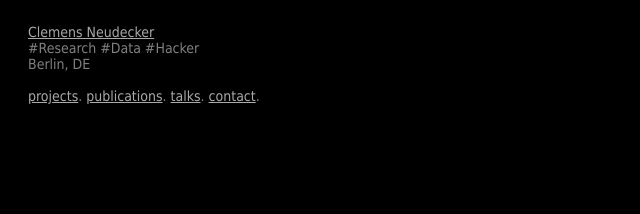
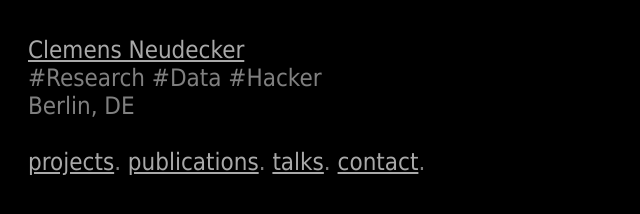
Before and after one commit to cneud/cneud.github.io, a plain HTML site: page index.html in a window 1280 px wide. Shown: the whole page, without its empty margins (0-640 px from the left). Drawn offline with nearby package versions, Linux system fonts and the light colour scheme.

Commit message:
up font size

```diff
--- a/index.html
+++ b/index.html
@@ -30,8 +30,9 @@
 				color:gray;
 				background-color:#000;
 				padding-left:20px;
+				padding-right:36px;
 				font-family:Tahoma;
-				font-size:14px;
+				font-size:24px;
 			}
 			div.c1 {
 				margin-left:2em;
@@ -550,7 +551,7 @@
 			<br>
 			<hr>
 			<br>
-			<a href="javascript:submenu('projects_sbb');" target="_self">SBB</a> - <a href="http://staatsbibliothek-berlin.de/">Staatsbibliothek zu Berlin - Stiftung Preu&szlig;ischer Kulturbesitz</a>&nbsp;&nbsp;(2014 - now)
+			<a href="javascript:submenu('projects_sbb');" target="_self">SBB</a> - <a href="http://staatsbibliothek-berlin.de/">Staatsbibliothek zu Berlin - Preu&szlig;ischer Kulturbesitz</a>&nbsp;&nbsp;(2014 - now)
 			<div class="submenu" id="projects_sbb">
 				<div class="c1">
 					<br>
```
